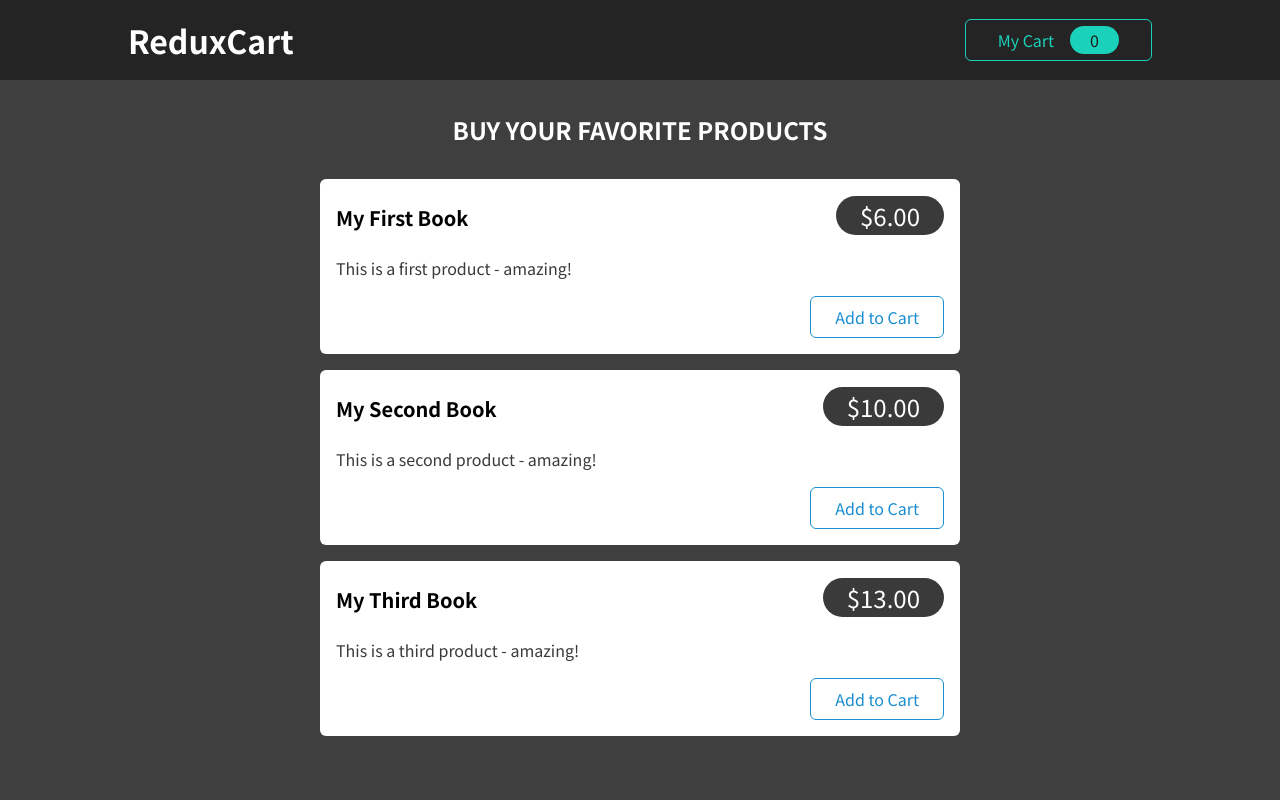
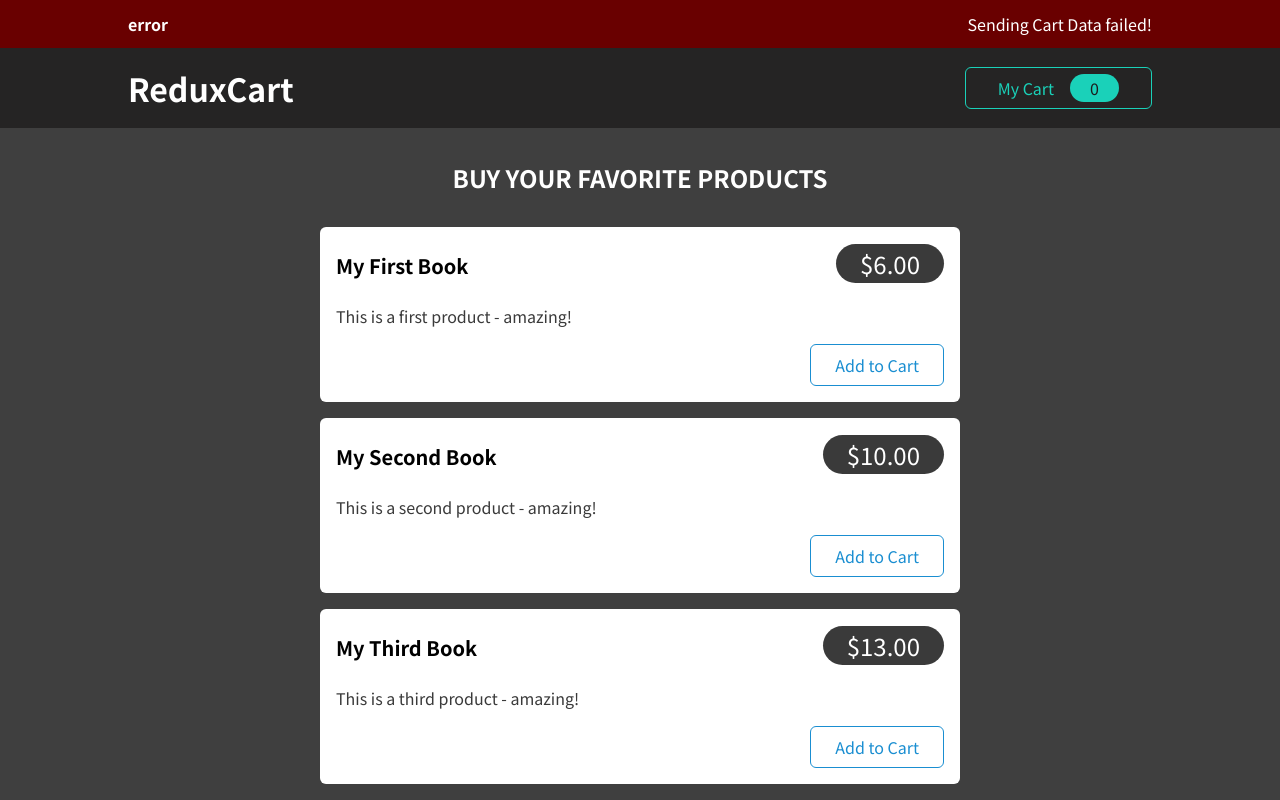
Before and after one commit to HayaaQutaishat/01-starting-project-13, a React (Create React App) app: page / in a window 1280 px wide. Built offline with nearby package versions, Linux system fonts and the light colour scheme; no server answers.

Commit message:
Extracting data from notifications and use it

```diff
--- a/src/App.js
+++ b/src/App.js
@@ -4,12 +4,15 @@
 import { useSelector, useDispatch } from "react-redux";
 import { useEffect } from "react";
 import { uiActions } from "./store/ui";
+import React from "react";
+import Notification from "./components/UI/Notification";
 
 function App() {
   const dispatch = useDispatch();
   const showCart = useSelector((state) => state.ui.showCart);
   // latest cart state
   const cart = useSelector((state) => state.cart);
+  const notification = useSelector((state) => state.ui.notification);
 
   // every time cart state changes, send HTTP request to the backend
   useEffect(() => {
@@ -51,10 +54,19 @@
     });
   }, [cart, dispatch]);
   return (
-    <Layout>
-      {showCart && <Cart />}
-      <Products />
-    </Layout>
+    <React.Fragment>
+      {notification && (
+        <Notification
+          title={notification.title}
+          status={notification.status}
+          message={notification.message}
+        />
+      )}
+      <Layout>
+        {showCart && <Cart />}
+        <Products />
+      </Layout>
+    </React.Fragment>
   );
 }
 
```
